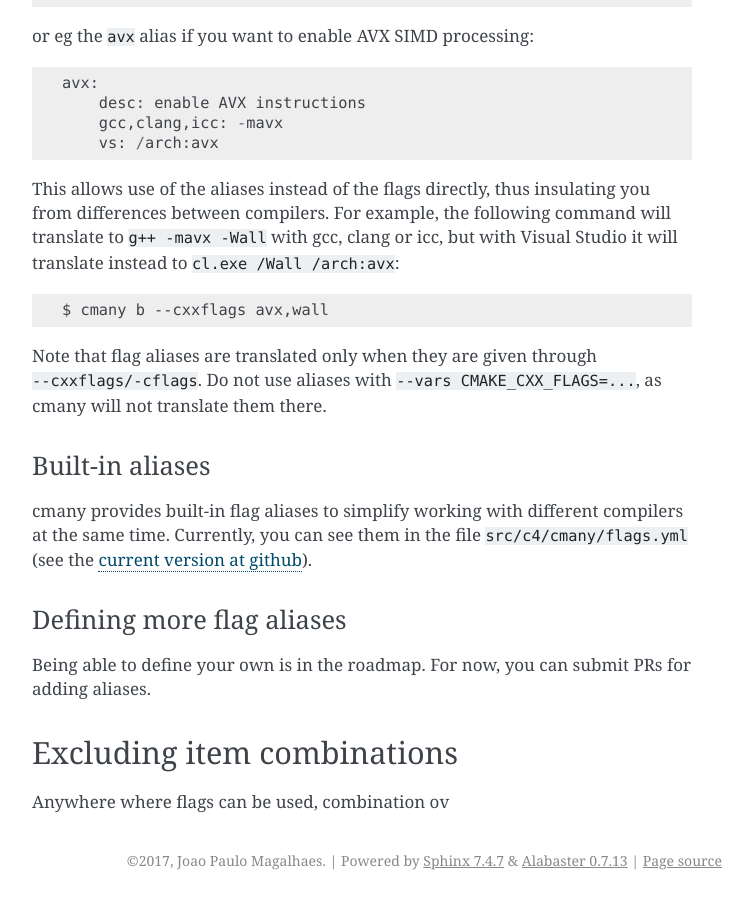
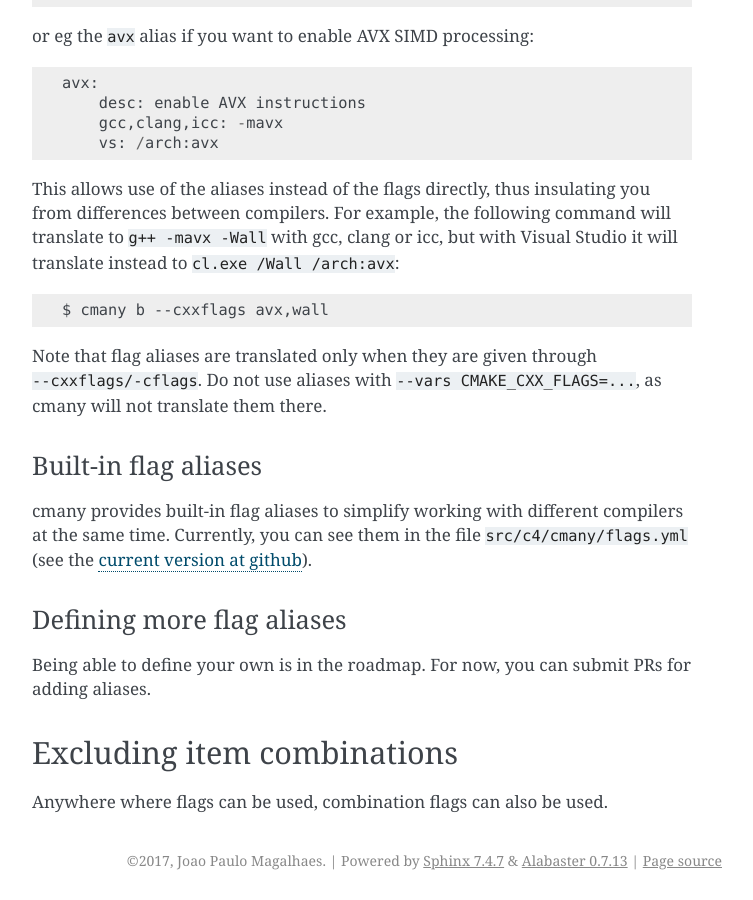
Before and after one commit to biojppm/cmany, a Sphinx documentation site: the page built from doc/flags.rst, in a window 1280 px wide and 900 px high, scrolled down 2842 px. Shown: the whole window, without its empty margins (388-1141 px from the left). Built offline with Sphinx 7.4.7, drawn with Linux system fonts in a browser that asks for light colours; some of the changed text lies outside the part shown.

Commit message:
minor docs

```diff
--- a/doc/flags.rst
+++ b/doc/flags.rst
@@ -142,8 +142,8 @@ Note that flag aliases are translated only when they are given through
 CMAKE_CXX_FLAGS=...``, as cmany will not translate them there.
 
 
-Built-in aliases
-^^^^^^^^^^^^^^^^
+Built-in flag aliases
+^^^^^^^^^^^^^^^^^^^^^
 
 cmany provides built-in flag aliases to simplify working with different
 compilers at the same time. Currently, you can see them in the file
@@ -160,4 +160,4 @@ for adding aliases.
 
 Excluding item combinations
 ---------------------------
-Anywhere where flags can be used, combination ov
+Anywhere where flags can be used, combination flags can also be used.
```
Also changed, not shown: 1 other file.
